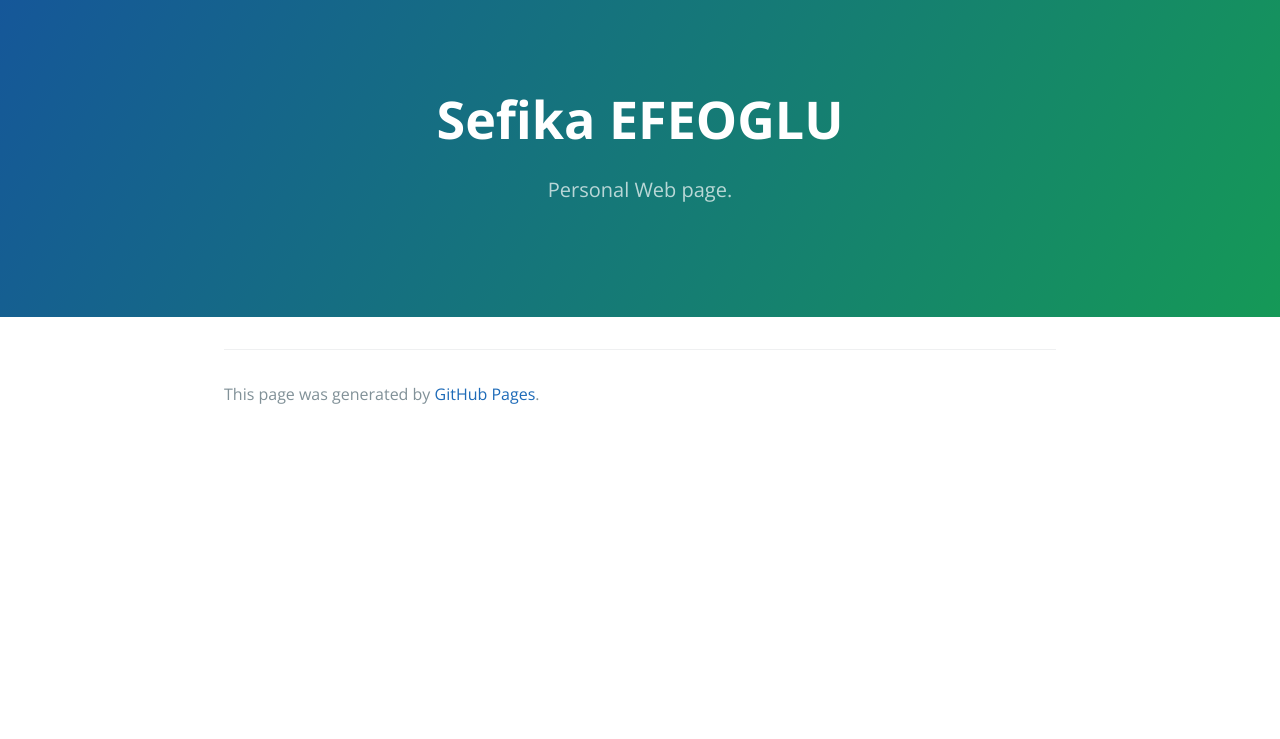
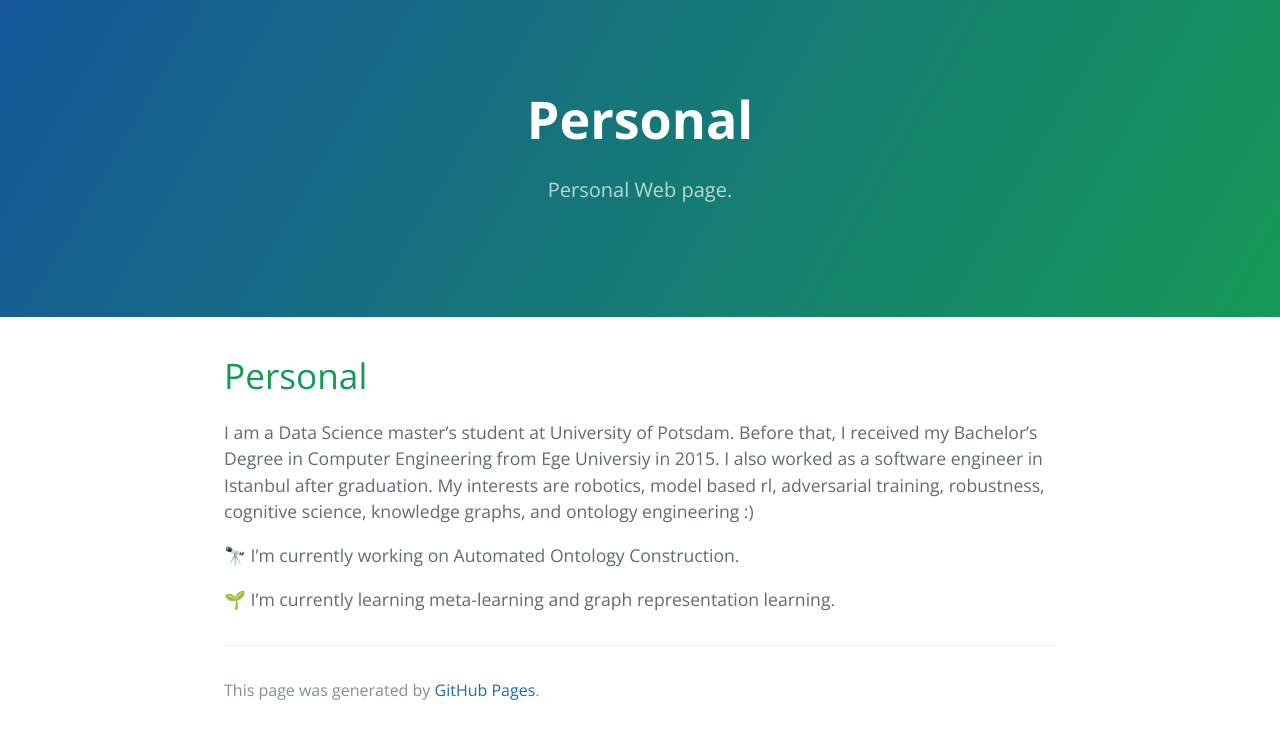
Before and after one commit to sefeoglu/sefeoglu.github.io, a Jekyll site: the page built from index.md, in a window 1280 px wide. Shown: the top 739 px of the page. Built offline with Jekyll 4.4.1, drawn with Linux system fonts in a browser that asks for light colours; our own code applies the rules of GitHub Pages for plain Markdown files.

Commit message:
Update index.md

```diff
--- a/index.md
+++ b/index.md
@@ -1,3 +1,12 @@
 ---
 layout: default
 ---
+
+# Personal
+I am a Data Science master's student at University of Potsdam. Before that, I received my Bachelor's Degree in Computer Engineering from Ege Universiy in 2015.
+I also worked as a software engineer in Istanbul after graduation.
+My interests are robotics, model based rl, adversarial training, robustness, cognitive science, knowledge graphs, and ontology engineering :)
+
+🔭 I’m currently working on Automated Ontology Construction.
+
+🌱 I’m currently learning  meta-learning and graph representation learning.
```
